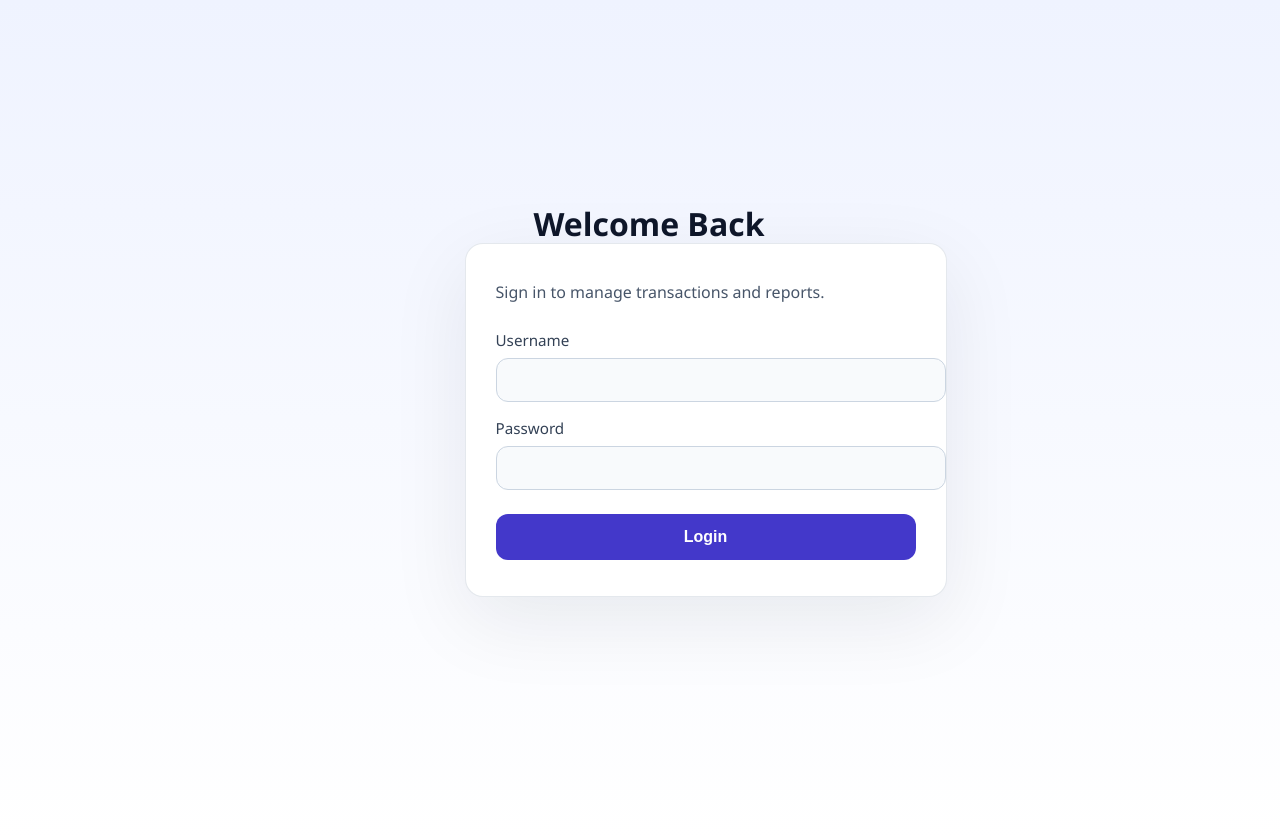
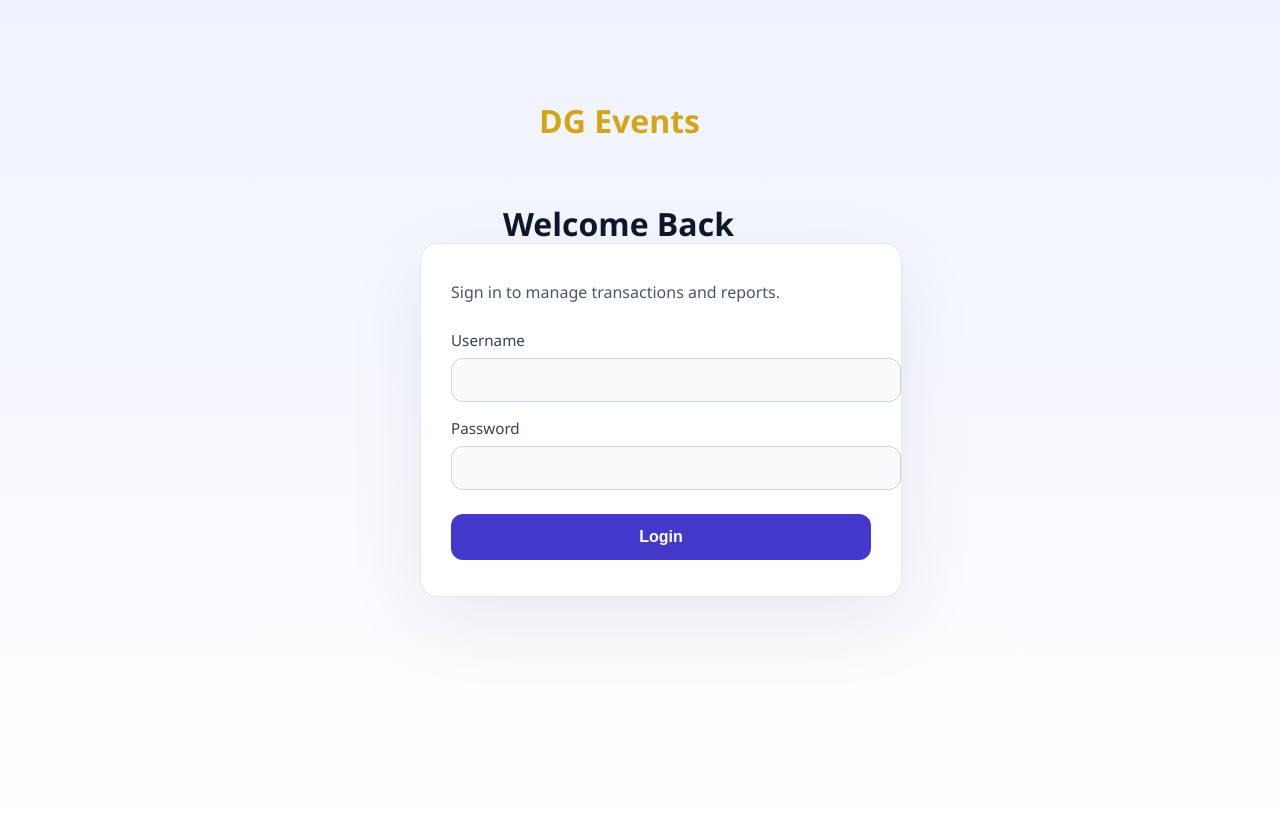
Before and after one commit to Paarthuboi123/Transaction-Record-Keeping-System, a Flask app: page /login in a window 1280 px wide. Run offline with Flask 2, Linux system fonts and the light colour scheme.

Commit message:
Adjust positioning of elements in login page and add title for branding

```diff
--- a/static/style.css
+++ b/static/style.css
@@ -61,7 +61,7 @@ tr:nth-child(even) {
   border-radius: 18px;
   box-shadow: 0 24px 80px rgba(15, 23, 42, 0.08);
   padding: 36px 30px;
-  right: 50px;
+  right: 175px;
 }
 .auth-card h2 {
   margin-top: 0;
@@ -116,5 +116,13 @@ tr:nth-child(even) {
   color: #0f172a;
   margin-bottom: 20px;
   bottom: 200px;
-  left: 250px;
+  left: 300px;
 }
+.bob {
+  position:relative;
+  font-size: 2rem;
+  color: #D4a617;
+  margin-bottom: 20px;
+  bottom: 300px;
+  left: 105px;
+}
--- a/templates/login.html
+++ b/templates/login.html
@@ -2,7 +2,7 @@
 {% block content %}
 <div class="login-container">
 <h2 class="wel">Welcome Back</h2>
-
+<h1 class="bob">DG Events</h1>
   <div class="auth-card">
 
     <p class="auth-subtitle">Sign in to manage transactions and reports.</p>
```
